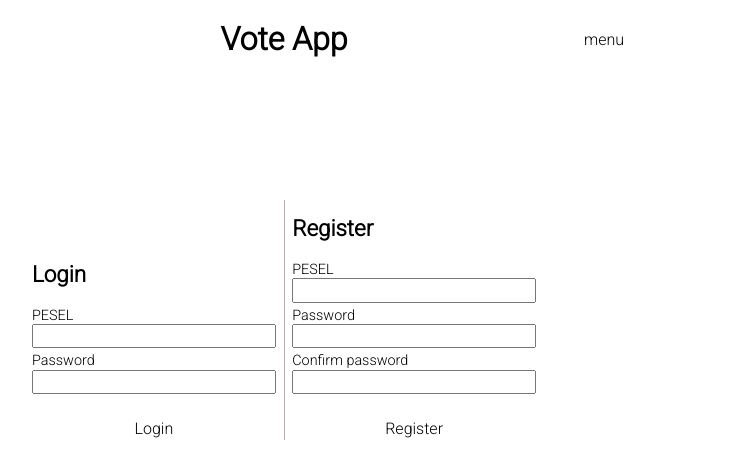
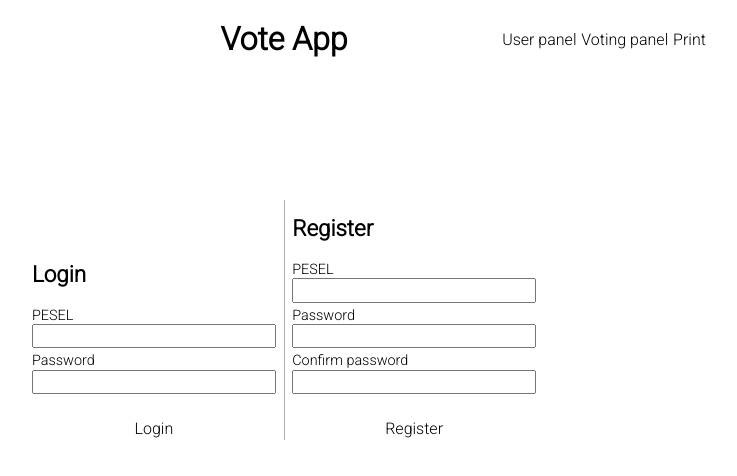
Before and after one commit to kamilczysko/VotingWebApp, a Vue app in the folder frontend/vote-app-view/: page /user-panel in a window 1280 px wide. Shown: the top 476 px of the page, without its empty margins (356-1093 px from the left). Built offline with nearby package versions, Linux system fonts and the light colour scheme.

Commit message:
fix styles

```diff
--- a/frontend/vote-app-view/src/App.vue
+++ b/frontend/vote-app-view/src/App.vue
@@ -2,17 +2,16 @@
   <main class="main">
     <nav>
       <h1 class="header">Vote App</h1>
-      <button v-on:click="toggleMenu">menu</button>
-      <ul class="menu" v-if="isMenuVisible">
-        <li><router-link to="/user-panel">User panel</router-link></li>
-        <li><router-link to="/">Voting panel</router-link></li>
-        <li><router-link to="/">Print</router-link></li>
-        <li></li>
-      </ul>
-      <div>
-        <p v-if="checkLoggedIn">You're logged in as {{this.$store.state.username}}</p>
-        <button v-if="isLogged" v-on:click="logout">Logout</button>
+      <div class="menu">
+        <router-link to="/user-panel" class="menu-item">User panel</router-link>
+        <router-link to="/" class="menu-item">Voting panel</router-link>
+        <router-link to="/" class="menu-item">Print</router-link>
+
       </div>
+      <div class="login-info">
+            <p v-if="isLogged">You're logged in as <b>{{this.$store.state.username}}</b></p>
+            <button v-if="isLogged" v-on:click="logout">Logout</button>
+        </div>
 
     </nav>
     <section>
@@ -50,11 +49,20 @@ export default {
 </script>
 
 <style scoped>
+  .login-info {
+    display: flex;
+    margin-left: 50px;
+    justify-content: center;
+    flex-direction: column;
+    align-items: center;
+  }
+  .menu-item {
+    height: fit-content;
+  }
   .menu {
-    position: absolute;
-    top: 10px;
-    right: 10px;
-
+    display: flex;
+    justify-content: space-evenly;
+    width:100%;
   }
   button {
     border:none;
--- a/frontend/vote-app-view/src/components/UserForm.vue
+++ b/frontend/vote-app-view/src/components/UserForm.vue
@@ -20,7 +20,7 @@
                 <input v-model="newPassword" type="password" name="" id="">
                 <label>Confirm password</label>
                 <input v-model="newPasswordConfirmation" type="password" v-bind:class="{wrong : passwordConfirmationIsWrong}">
-                <button class="userActionButton">Register</button>
+                <button class="userActionButton" v-on:click="registerAction">Register</button>
             </section>
         </form>
     </div>
@@ -62,6 +62,16 @@ export default {
          },
          closePopup(){
              this.isMessageVisible = false;
+         },
+         registerAction() {
+            if (this.newPasswordConfirmation != "" && this.newPasswordConfirmation == this.newPassword) {
+                axios.post('rest/register', {
+                    identityNumber: this.newLogin,
+                    password: this.newPassword
+                })
+                .then(() => this.setMessage("Regiser success", "msg"))
+                .catch(() => this.setMessage("Failed to register", "error"));
+            }
          }
     },
     computed: {
--- a/frontend/vote-app-view/src/components/list/CandidatesFromParty.vue
+++ b/frontend/vote-app-view/src/components/list/CandidatesFromParty.vue
@@ -38,7 +38,7 @@ export default {
         position: relative;
         top: 1px;
     }
-    li{
+    li {
         margin-top: 4px;
         list-style: none;
         display: flex;
@@ -47,6 +47,9 @@ export default {
         border-color: #B4ACAA;
         border-bottom-style: solid;
 
+    }
+    li:last-of-type {
+        border-bottom: none;
     }
     .party {
         width: 400px;
```
